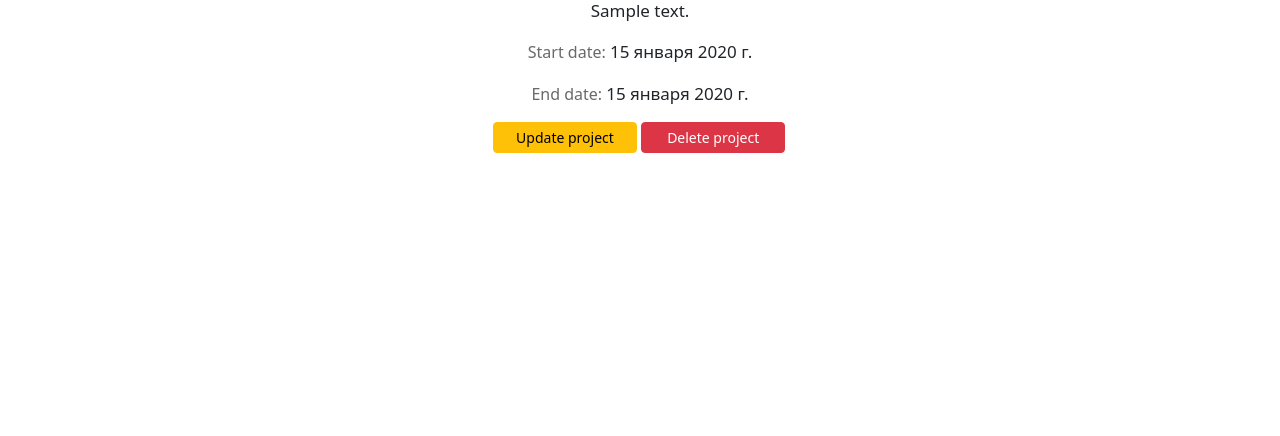
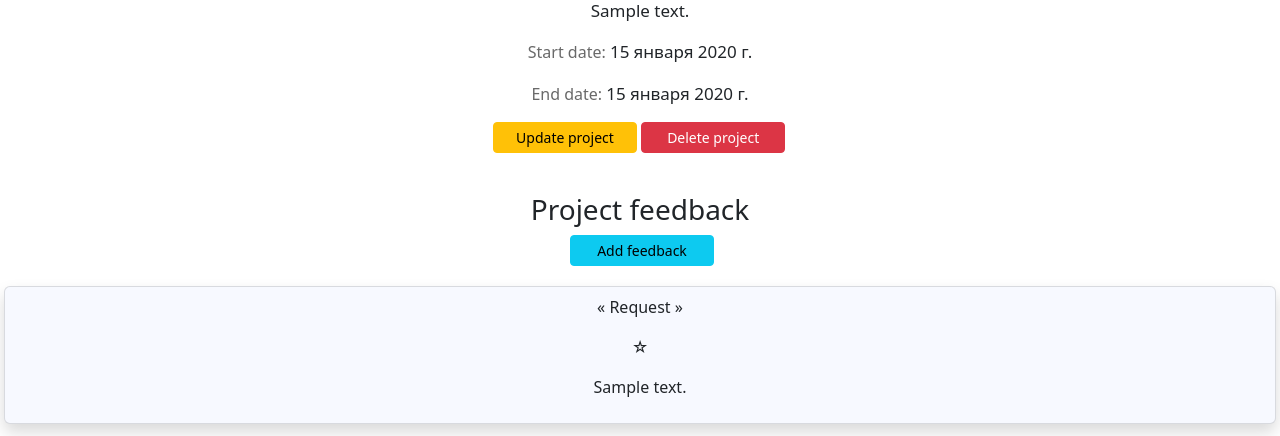
Before and after one commit to ArtMot99/MyCRMProject, a Django app: page /main/project/1/ in a window 1280 px wide. Shown: the part 369-805 px from the top of the page. Before the commit the page ends 522 px from the top, so only its background shows below. Run offline with Django 4.2, Linux system fonts and the light colour scheme; a user stored in the database is signed in; tables that the repository leaves empty hold one stand-in row (values such as "Sample post"); some libraries are stand-ins or nearby versions.

Commit message:
Added interaction system. Managers can view and add interactions, regular users cannot see interactions on projects.

```diff
--- a/crmproject/admin.py
+++ b/crmproject/admin.py
@@ -1,7 +1,8 @@
 from django.contrib import admin
-from crmproject.models import Company, Phone, Email, Project
+from crmproject.models import Company, Phone, Email, Project, Interaction
 
 admin.site.register(Company)
 admin.site.register(Phone)
 admin.site.register(Email)
 admin.site.register(Project)
+admin.site.register(Interaction)
--- a/crmproject/models.py
+++ b/crmproject/models.py
@@ -71,3 +71,27 @@ class Project(models.Model):
 
     def __str__(self):
         return f'Project: {self.name} | Company: {self.company}'
+
+
+class Interaction(models.Model):
+    """
+    Model for interaction on project
+    """
+    communication_options = (
+        ('1', 'Request'),
+        ('2', 'Letter'),
+        ('3', 'Website'),
+        ('4', 'Company initiative')
+    )
+    rating_options = (
+        ('1', 'Unacceptable'),
+        ('2', 'Weak'),
+        ('3', 'Good'),
+        ('4', 'Very good'),
+        ('5', 'Excellent')
+    )
+    project = models.ForeignKey(Project, on_delete=models.CASCADE)
+    communication_method = models.CharField(max_length=1, choices=communication_options)
+    manager = models.ForeignKey(get_user_model(), on_delete=models.CASCADE)
+    description = RichTextField(max_length=200, blank=False, null=False)
+    rating = models.CharField(max_length=1, choices=rating_options)
--- a/crmproject/templates/crmproject/index.html
+++ b/crmproject/templates/crmproject/index.html
@@ -16,7 +16,7 @@
             <a href="{% url 'info' pk=company.id %}"
                style="height: 70px; background-color: #F5F5F5; font-size: 24px;"
                class="list-group-item shadow m-1 text-center text-uppercase">
-                <p>"{{ company.name_of_company }}"</p>
+                <p>&#171; {{ company.name_of_company }} &#187;</p>
             </a>
         </div>
     {% endfor %}
--- a/crmproject/templates/crmproject/info_about_project.html
+++ b/crmproject/templates/crmproject/info_about_project.html
@@ -34,4 +34,28 @@
        href="{% url 'delete_project' pk=project.id%}">Delete project</a>
     {% endif %}
 
+    {% if user.is_staff %}
+    <div>
+        <p class="text-center h3 mt-4">Project feedback</p>
+    </div>
+        <a class="btn mb-3 btn-info btn-sm" role="button"
+           style="position: relative; width: 9rem; left: 570px;"
+           href="{% url 'create_interaction' pk=project.id%}">Add feedback</a>
+
+    {% if not project.interaction_set.all %}
+        <p class="text-center">The company currently has no reviews.</p>
+    {% else %}
+        {% for interaction in  project.interaction_set.all %}
+            <div class="list-group mb-2">
+                <a href="{% url 'about_interaction' pk=interaction.id %}" style="background-color: #F7F9FF;"
+                   class="list-group-item shadow m-1 text-center">
+                    {% include 'includes/communication method.html' %}
+                    {% include 'includes/rating.html' %}
+                    <p><span style="">{{ interaction.description|safe }}</span></p>
+                </a>
+            </div>
+        {% endfor %}
+    {% endif %}
+    {% endif %}
+
 {% endblock %}
--- /dev/null
+++ b/crmproject/templates/includes/communication method.html
@@ -0,0 +1,9 @@
+{% if  interaction.communication_method == '1' %}
+    <p><span>&#171; Request &#187;</span></p>
+{% elif  interaction.communication_method == '2' %}
+    <p><span>&#171; Letter &#187;</span></p>
+{% elif  interaction.communication_method == '3' %}
+    <p><span>&#171; Website &#187;</span></p>
+{% else %}
+    <p><span>&#171; Company initiative &#187;</span></p>
+{% endif %}
--- /dev/null
+++ b/crmproject/templates/includes/rating.html
@@ -0,0 +1,11 @@
+{% if interaction.rating == '1' %}
+    <p><span style="">&#9734;</span></p>
+{% elif interaction.rating == '2' %}
+    <p><span style="">&#9734;&#9734;</span></p>
+{% elif interaction.rating == '3' %}
+    <p><span style="">&#9734;&#9734;&#9734;</span></p>
+{% elif interaction.rating == '4' %}
+    <p><span style="">&#9734;&#9734;&#9734;&#9734;</span></p>
+{% else %}
+    <p><span style="">&#9734;&#9734;&#9734;&#9734;&#9734;</span></p>
+{% endif %}
--- a/crmproject/urls.py
+++ b/crmproject/urls.py
@@ -19,6 +19,7 @@ company_urls = [
 
 projects_urls = [
     path('', views.ProjectInfoView.as_view(), name='about_project'),
+    path('create_interaction/', views.CreateInteractionView.as_view(), name='create_interaction'),
     path('update/', views.UpdateProjectView.as_view(), name='update_project'),
     path('delete/', views.DeleteProjectView.as_view(), name='delete_project'),
 ]
@@ -30,4 +31,5 @@ urlpatterns = [
     path('profile/<int:pk>/', include(profile_urls)),
     path('project/<int:pk>/', include(projects_urls)),
     path('create_company/', views.CreateCompanyView.as_view(), name='create_company'),
+    path('interaction/<int:pk>/', views.AboutInteractionView.as_view(), name='about_interaction'),
 ]
--- a/crmproject/views.py
+++ b/crmproject/views.py
@@ -7,8 +7,8 @@ from django.views.generic.detail import SingleObjectMixin
 
 from crmproject.forms import FormUpdateProfile, CreateCompanyForm, CompanyPhoneFormSet, \
     CompanyEmailFormSet, CompanyPhoneForUpdate, CompanyEmailForUpdate, UpdateCompanyForm, CreateProjectForm, \
-    UpdateProjectForm
-from crmproject.models import Company, Project
+    UpdateProjectForm, CreateInteractionForm
+from crmproject.models import Company, Project, Interaction
 from users.models import User
 
 
@@ -241,3 +241,40 @@ class DeleteProjectView(LoginRequiredMixin, DeleteView):
 
     def get_success_url(self):
         return reverse_lazy('index')
+
+
+class AboutInteractionView(LoginRequiredMixin, SingleObjectMixin, ListView):
+    """
+    View for view detailed information about interaction
+    """
+    model = Interaction
+    template_name = 'crmproject/info_about_interaction.html'
+
+    def get(self, request, *args, **kwargs):
+        self.object = self.get_object(queryset=Interaction.objects.all())
+        return super().get(request, *args, **kwargs)
+
+    def get_context_data(self, **kwargs):
+        context = super().get_context_data(**kwargs)
+        context['interaction'] = self.object
+        return context
+
+
+class CreateInteractionView(LoginRequiredMixin, CreateView):
+    """
+    View for Create interaction on project
+    """
+    model = Interaction
+    form_class = CreateInteractionForm
+    template_name = 'crmproject/create_interaction.html'
+
+    def get_success_url(self):
+        return reverse_lazy('about_project', kwargs={'pk': self.kwargs['pk']})
+
+    def form_valid(self, form):
+        f = form.save(commit=False)
+        f.manager = self.request.user
+        project = get_object_or_404(Project, pk=self.kwargs['pk'])
+        f.project = project
+        f.save()
+        return super().form_valid(form)
```
Also changed, not shown: crmproject/forms.py (+11 -1 lines), crmproject/templates/crmproject/create_interaction.html (added, +14 -0 lines), crmproject/templates/crmproject/info_about_company.html (+4 -6 lines), crmproject/templates/crmproject/info_about_interaction.html (added, +18 -0 lines), crmproject/templates/includes/form_for_create_and_update_interaction.html (added, +9 -0 lines).
